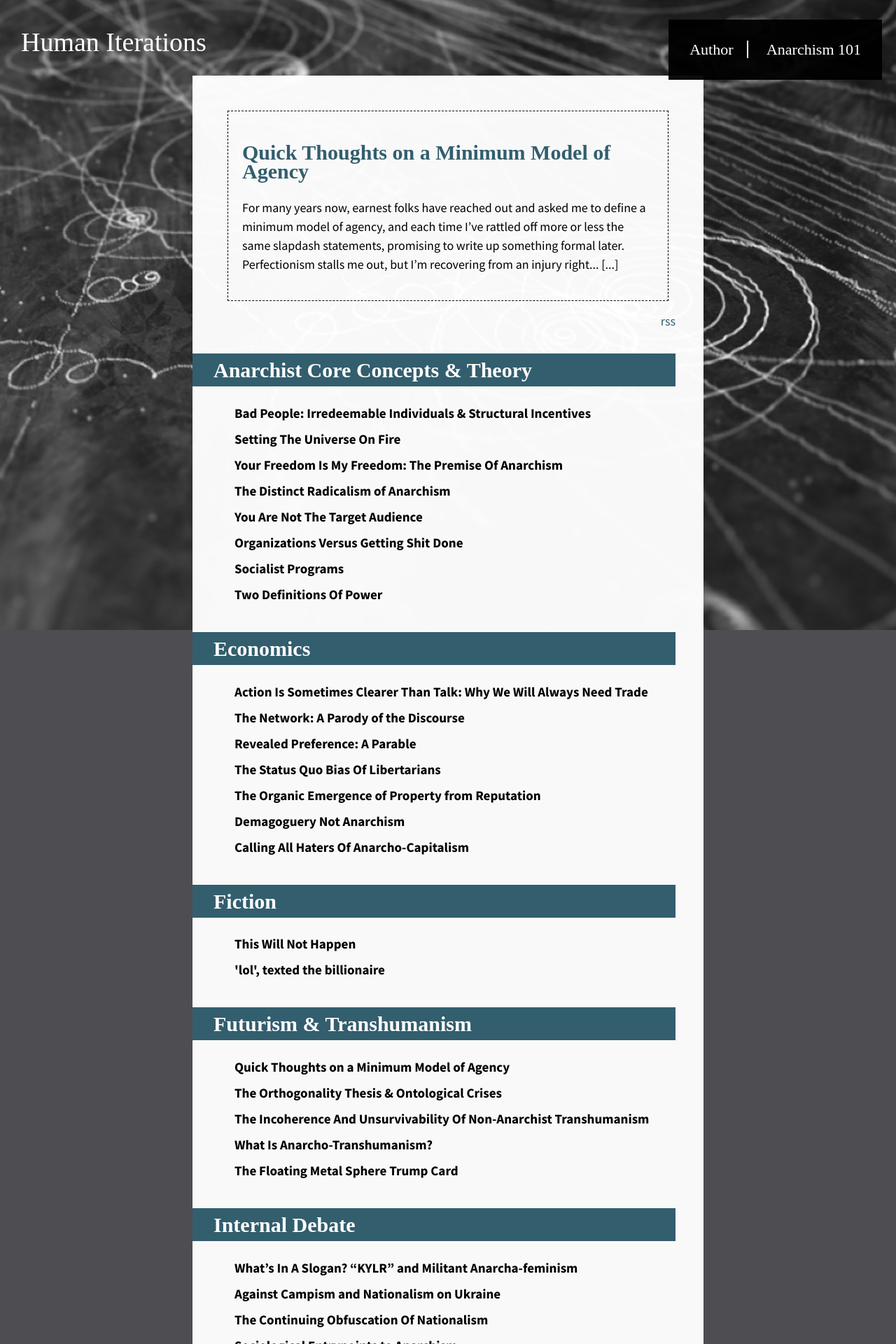
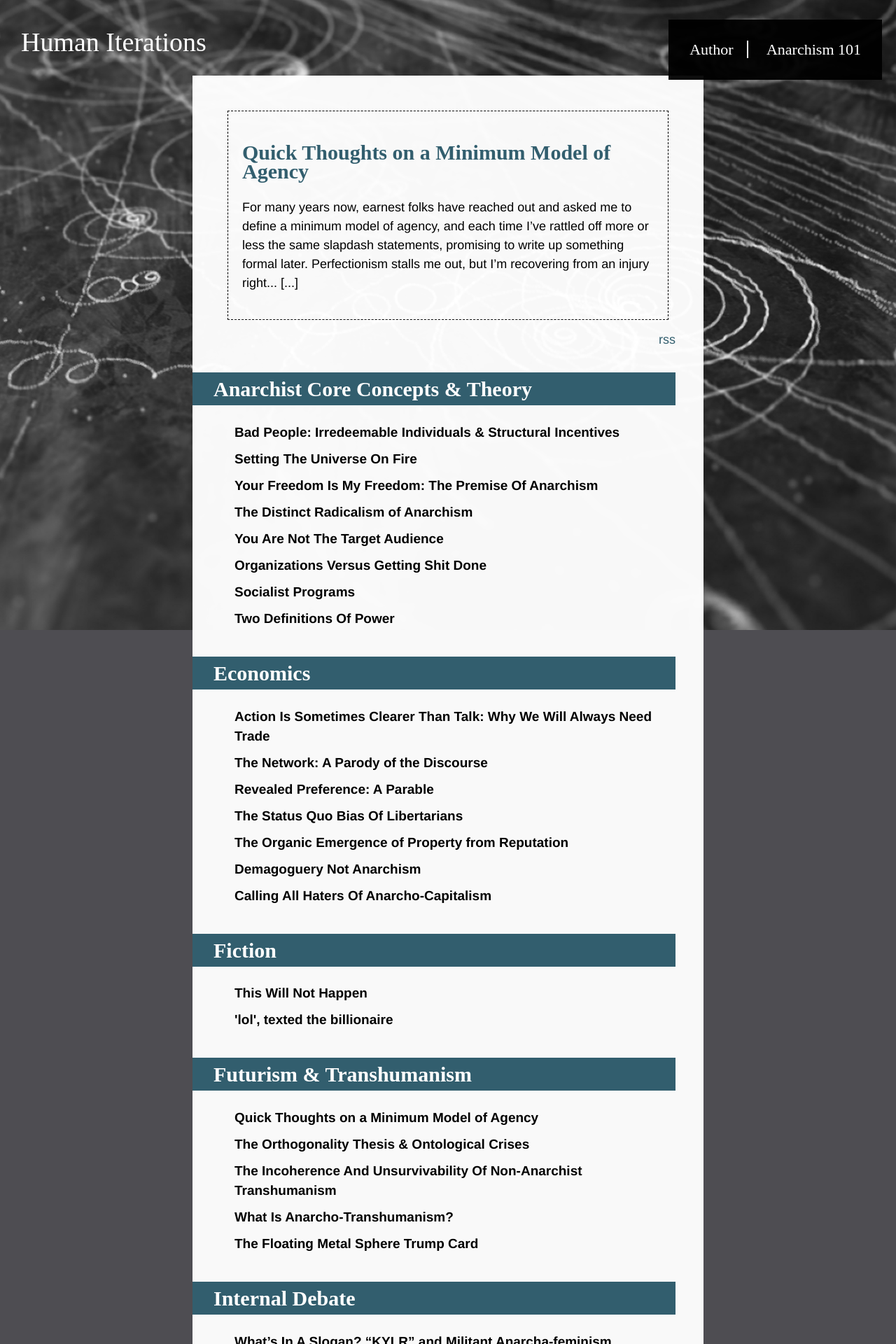
Before and after one commit to rechelon/rechelon.github.io, a Jekyll site: the page built from index.html, in a window 1280 px wide. Shown: the top 1920 px of the page at 70% size. Built offline with Jekyll 4.4.1, drawn with Linux system fonts in a browser that asks for light colours; some web fonts are replaced.

Commit message:
minor theme cleaning

```diff
--- a/_config.yml
+++ b/_config.yml
@@ -1,4 +1,4 @@
-url: http://humaniterations.net
+url: https://humaniterations.net
 name: Human Iterations
 title: Human Iterations
 description: "an old anarchist blog"
--- a/_includes/head.html
+++ b/_includes/head.html
@@ -1,13 +1,9 @@
 <head>
   <meta charset="utf-8">
-  <meta http-equiv="X-UA-Compatible" >
   <meta name="viewport" content="width=device-width, initial-scale=1">
 
   <title>{% if page.title %}{{ page.title | escape }}{% else %}{{ site.title | escape }}{% endif %}</title>
   <meta name="description" content="{% if page.excerpt %}{{ page.excerpt | strip_html | strip_newlines | truncate: 160 }}{% else %}{{ site.description }}{% endif %}">
-
-
-  <link rel="stylesheet" type="text/css" href="//fonts.googleapis.com/css?family=Quattrocento:400,700|Source+Sans+Pro:200,300,400,700,900,200italic,300italic,400italic,700italic,900italic">
 
   <link rel="stylesheet" href="{{ "/css/main.css" | prepend: site.baseurl }}">
   <link rel="canonical" href="{{ page.url | replace:'index.html','' | prepend: site.baseurl | prepend: site.url }}">
@@ -16,7 +12,6 @@
   <meta property="twitter:card" content="summary">
   <meta property="og:image" content="http://humaniterations.net/wp-content/themes/humaniterations2014/images/og-hi.png">
   <meta property="twitter:site" content="Human Iterations">
-  <meta property="twitter:site:id" content="rechelon">
   <meta property="twitter:creator" content="rechelon">
   <meta property="twitter:title" content="{% if page.title %}{{ page.title | escape }}{% else %}{{ site.title | escape }}{% endif %}">
   <meta property="twitter:description" content="{% if page.excerpt %}{{ page.excerpt | strip_html | strip_newlines | truncate: 160 }}{% else %}{{ site.description }}{% endif %}">
--- a/_layouts/default.html
+++ b/_layouts/default.html
@@ -1,5 +1,5 @@
 <!DOCTYPE html>
-<html>
+<html lang="en">
 
   {% include head.html %}
 
```
Also changed, not shown: css/main.scss (+0 -42 lines).
